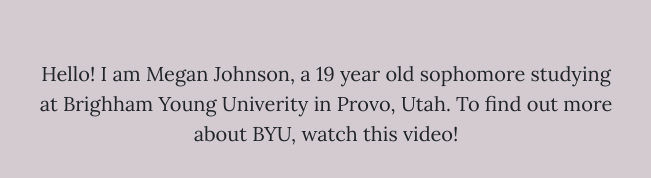
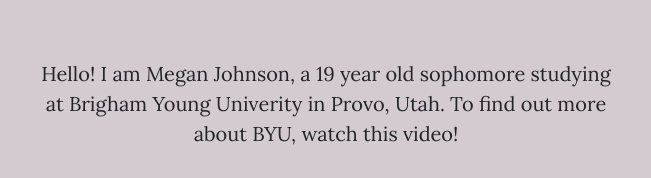
Before and after one commit to meganlucille/IS201, a plain HTML site: page index.html in a window 1280 px wide. Shown: the part 1094-1272 px from the top of the page, 314-965 px from the left. Drawn offline with nearby package versions, Linux system fonts and the light colour scheme; grey boxes are pictures that could not be loaded.

Commit message:
Add files via upload

```diff
--- a/index.html
+++ b/index.html
@@ -55,7 +55,7 @@
                     <!-- Post preview-->
                     <div class="post-preview">
                         <img class="center imgborder" width="450" alt="Picture of Me" src=images/84574D15-E454-4EEF-8A51-AC85BFFF47E0_1_105_c.jpeg><br>
-                        <p style="text-align: center;"> Hello! I am Megan Johnson, a 19 year old sophomore studying at Brighham Young Univerity in Provo, Utah. To find out more about BYU, watch this video!</p>
+                        <p style="text-align: center;"> Hello! I am Megan Johnson, a 19 year old sophomore studying at Brigham Young Univerity in Provo, Utah. To find out more about BYU, watch this video!</p>
                         <iframe width="600" height="315"
                         src="https://www.youtube.com/embed/PWcW3SG2PJk">
                         </iframe>
```
